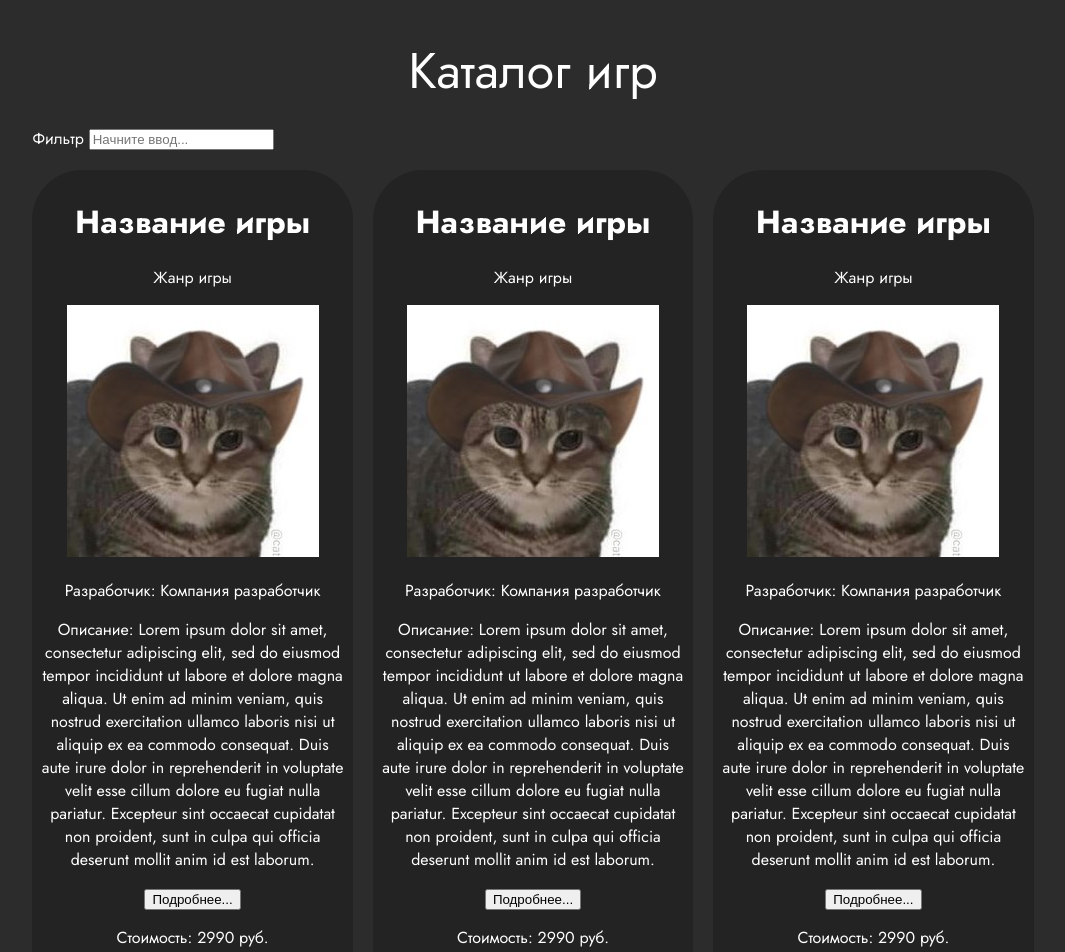
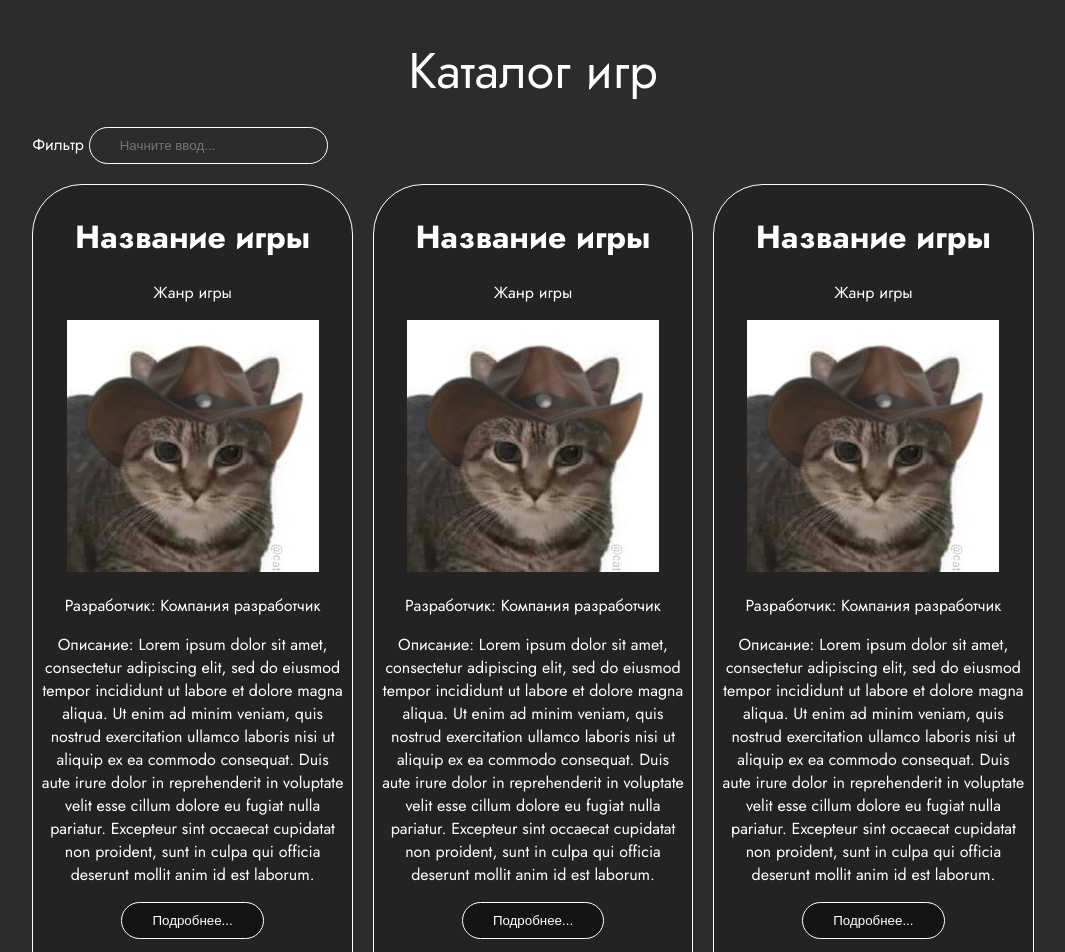
Before and after one commit to Larvest/web1, a plain HTML site: page catalog.html in a window 1280 px wide. Shown: the part 100-1052 px from the top of the page, without its empty margins (107-1172 px from the left). Drawn offline with Linux system fonts and the light colour scheme.

Commit message:
final touch before adaptive

```diff
--- a/css/style.css
+++ b/css/style.css
@@ -2,6 +2,34 @@ body {
     background-color: #2C2C2C;
     color: #ffffff;
     font-family: "Jost", sans-serif;
+}
+
+input {
+    text-decoration: none;
+    color: #ffffff;
+    background-color: unset;
+    border: 1px solid #ffffff;
+    padding: 10px 30px;
+    border-radius: 50px;
+}
+
+textarea {
+    background-color: #141414;
+    color: #ffffff;
+}
+
+button {
+    text-decoration: none;
+    color: #ffffff;
+    background-color: #141414;
+    border: 1px solid #ffffff;
+    padding: 10px 30px;
+    border-radius: 50px;
+}
+
+button:hover {
+    transition: 0.3s;
+    background-color: #2C2C2C;
 }
 
 a {
@@ -31,9 +59,11 @@ a:hover {
 
 .profile-info {
     display: flex;
+    align-items: center;
     gap: 20px;
     padding-bottom: 20px;
 }
+
 
 header {
     border-radius: 50px;
@@ -96,6 +126,7 @@ main form {
     gap: 10px;
 }
 
+
 footer {
     margin-top: 20px;
     border-top-right-radius: 50px;
@@ -137,9 +168,14 @@ footer {
 .card {
     border-radius: 50px;
     background-color: #232323;
-    padding: 8px;
+    padding: 20px;
     max-width: parent;
     max-height: 400px;
+}
+
+.card:hover {
+    transition: 0.3s;
+    background-color: #363636;
 }
 
 .settings {
@@ -165,6 +201,7 @@ footer {
     border-radius: 50px;
     background-color: #232323;
     padding: 8px;
+    border: 1px solid #ffffff;
 }
 
 .filter {
```
